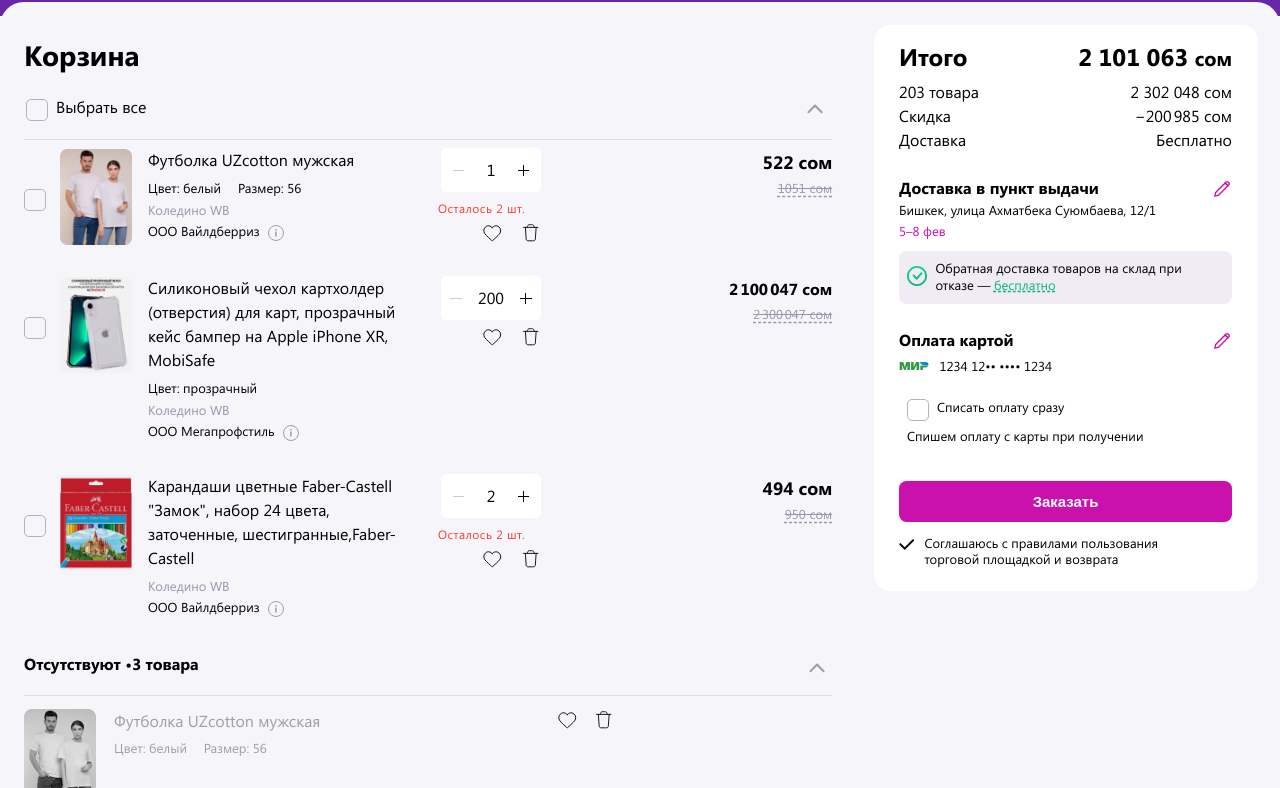
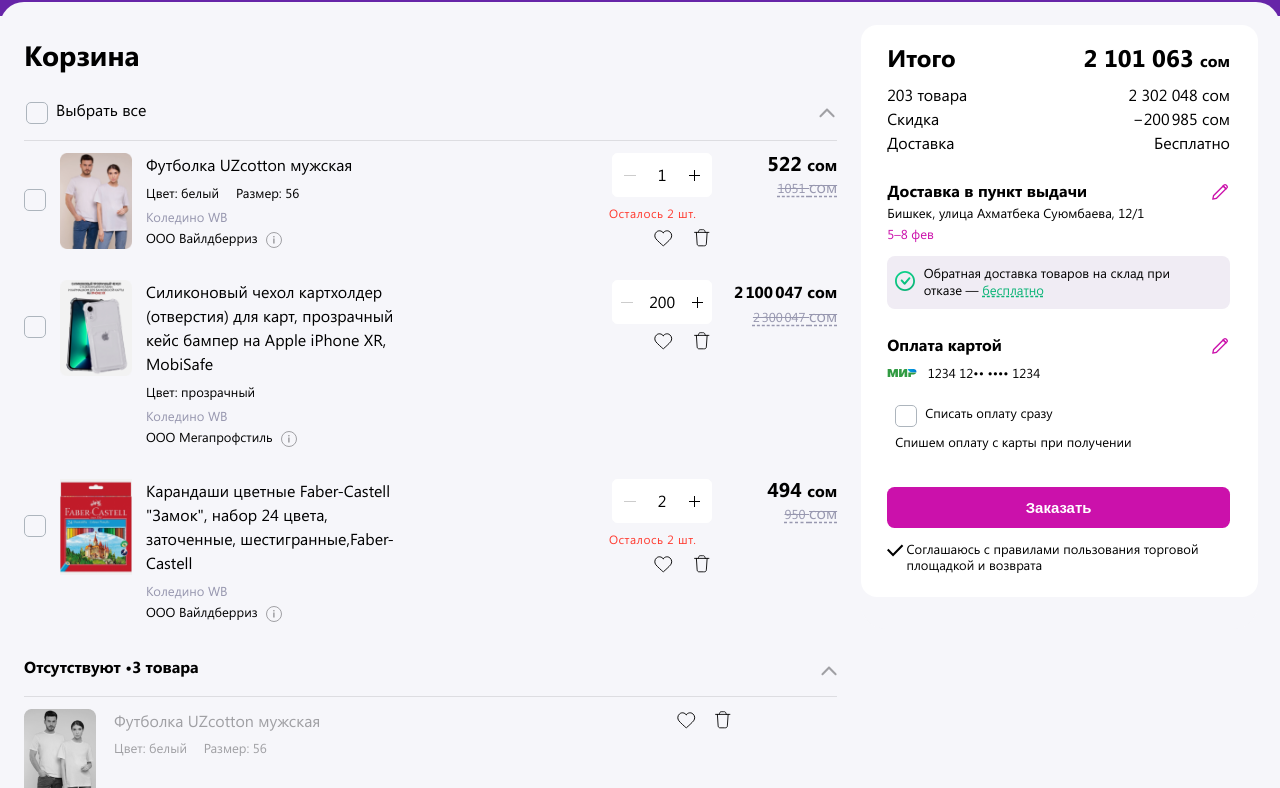
Before and after one commit to DariaSiluyanova/wbbasket.github.io, a plain HTML site: page index.html in a window 1280 px wide. Shown: the part 84-872 px from the top of the page. Drawn offline with Linux system fonts and the light colour scheme; files whose address does not match are found by name.

Commit message:
desktop ver/user__input to do

```diff
--- a/index.html
+++ b/index.html
@@ -80,7 +80,7 @@
 
     <main class="main">
       <form class="main__form form" action="#" method="post">
-        <div class="cart-container">
+        <div class="cart-container form__cart-container">
           <div class="form__cart">
             <h1 class="title">Корзина</h1>
             <ul class="list">
@@ -119,9 +119,13 @@
                     </label>
                     <div class="list__item__data">
                       <div class="mobile mob-price">
-                        <h3 class="cart-mobile-price mobile">494 сом</h3>
+                        <h3 class="cart-mobile-price mobile">
+                          522&nbsp;<spam class="unit">сом</spam>
+                        </h3>
                         <div class="old-price mobile">
-                          <span class="old-price--cancel">950 сом</span>
+                          <span class="old-price--cancel"
+                            >1051&nbsp;<span class="unit">сом</span></span
+                          >
                         </div>
                       </div>
                       <h4 class="list__item__title form-title">
@@ -208,9 +212,13 @@
                 </div>
 
                 <div class="laptop item-section__price">
-                  <h3 class="cart-price">522 сом</h3>
+                  <h3 class="cart-price">
+                    522&nbsp;<span class="unit">сом</span>
+                  </h3>
                   <div class="old-price">
-                    <span class="old-price--cancel">1051 сом</span>
+                    <span class="old-price--cancel"
+                      >1051&nbsp;<span class="unit">сом</span></span
+                    >
                   </div>
                 </div>
               </li>
@@ -239,9 +247,13 @@
                     </label>
                     <div class="list__item__data">
                       <div class="mobile mob-price">
-                        <h3 class="cart-mobile-price mobile">2 100 047 сом</h3>
+                        <h3 class="cart-mobile-price mobile">
+                          2 100 047&nbsp;<span class="unit">сом</span>
+                        </h3>
                         <div class="old-price mobile">
-                          <span class="old-price--cancel">2 300 047 сом</span>
+                          <span class="old-price--cancel"
+                            >2 300 047&nbsp;<span class="unit">сом</span></span
+                          >
                         </div>
                       </div>
                       <h4 class="list__item__title form-title">
@@ -326,9 +338,13 @@
                   </div>
                 </div>
                 <div class="laptop item-section__price">
-                  <h3 class="cart-price cart-price--high">2 100 047 сом</h3>
+                  <h3 class="cart-price cart-price--high">
+                    2 100 047&nbsp;<span class="unit">сом</span>
+                  </h3>
                   <div class="old-price">
-                    <span class="old-price--cancel">2 300 047 сом</span>
+                    <span class="old-price--cancel"
+                      >2 300 047&nbsp;<span class="unit">сом</span></span
+                    >
                   </div>
                 </div>
               </li>
@@ -357,9 +373,13 @@
                     </label>
                     <div class="list__item__data">
                       <div class="mobile mob-price">
-                        <h3 class="cart-mobile-price mobile">494 сом</h3>
+                        <h3 class="cart-mobile-price mobile">
+                          494&nbsp;<span class="unit">сом</span>
+                        </h3>
                         <div class="old-price mobile">
-                          <span class="old-price--cancel">950 сом</span>
+                          <span class="old-price--cancel"
+                            >950&nbsp;<span class="unit">сом</span></span
+                          >
                         </div>
                       </div>
                       <h4
@@ -446,9 +466,13 @@
                 </div>
 
                 <div class="laptop item-section__price">
-                  <h3 class="cart-price">494 сом</h3>
+                  <h3 class="cart-price">
+                    494&nbsp;<span class="unit">сом</span>
+                  </h3>
                   <div class="old-price">
-                    <span class="old-price--cancel">950 сом</span>
+                    <span class="old-price--cancel"
+                      >950&nbsp;<span class="unit">сом</span></span
+                    >
                   </div>
                 </div>
               </li>
@@ -833,7 +857,8 @@
               name="user_email"
               placeholder="Почта"
             />
-            <label class="input-field user__input phone-label" for="phone"> Телефон
+            <label class="input-field user__input phone-label" for="phone">
+              Телефон
               <input
                 class="phone-input"
                 type="tel"
@@ -855,7 +880,9 @@
         <div class="total total--modal">
           <div class="total__row total__title">
             <h2 class="details-title">Итого</h2>
-            <span class="total__sum details-title">2 101 063 <spam class="total__unit">сом</spam></span>
+            <span class="total__sum details-title"
+              >2 101 063 <spam class="unit">сом</spam></span
+            >
           </div>
           <div class="total__details details-sum form-title">
             <div class="total__row">
@@ -881,7 +908,9 @@
                 </button>
               </div>
 
-              <div class="addition__address">Бишкек, улица Ахматбека Суюмбаева, 12/1</div>
+              <div class="addition__address">
+                Бишкек, улица Ахматбека Суюмбаева, 12/1
+              </div>
               <div class="addition__date">5–8 фев</div>
             </div>
 
@@ -901,14 +930,18 @@
           <div class="additional-block additional-block--laptop">
             <div class="laptop">
               <div class="addition__header">
-                  <h4 class="form-title">Оплата картой</h4>
+                <h4 class="form-title">Оплата картой</h4>
                 <button class="addition__btn">
                   <img src="./images/icons/pencil.svg" alt="icon-edit" />
                 </button>
               </div>
 
               <div class="card-payment">
-                <img class="card-payment__icon" src="./images/icons/mirpay.svg" alt="svg-mirpay" />
+                <img
+                  class="card-payment__icon"
+                  src="./images/icons/mirpay.svg"
+                  alt="svg-mirpay"
+                />
                 1234 12•• •••• 1234
               </div>
             </div>
@@ -923,7 +956,9 @@
               <label class="checkbox__label" for="writeoffmoney"
                 >Списать оплату сразу</label
               >
-              <div class="additional-block__info">Спишем оплату с карты при получении</div>
+              <div class="additional-block__info">
+                Спишем оплату с карты при получении
+              </div>
             </div>
           </div>
 
--- a/style.css
+++ b/style.css
@@ -275,7 +275,7 @@
     border-bottom: 1px solid var(--border-color);
 }
 
-.missing-items__item:last-child {
+.form__cart-container {
     margin-bottom: 41px;
 }
 
@@ -898,7 +898,7 @@
     }
 
     .form__cart {
-        margin-bottom: 30px;
+        margin-bottom: 28px;
     }
 
     .total--modal {
@@ -911,7 +911,7 @@
         background-color: var(--labels);
     }
 
-    .total__unit {
+    .unit {
         font-size: 20px;
     }
 
@@ -1010,7 +1010,6 @@
 
     .checkbox+.checkbox__label {
         align-items: self-start;
-        padding-top: 1px;
     }
 
     .checkbox+.checkbox__label::before {
@@ -1069,8 +1068,9 @@
 
     .cart-info-container {
         display: flex;
+        flex-grow: 1;
         justify-content: space-between;
-        min-width: 517px;
+
     }
 
     .cart-footer {
@@ -1081,7 +1081,7 @@
     }
 
     .item-section__price {
-        flex-grow: 2;
+        width: 125px;
     }
 
     .amount-btn {
@@ -1123,11 +1123,11 @@
     /*missing cart*/
     .missing-item {
         flex-wrap: nowrap;
-        padding-top: 13px;
+        padding-top: 10px;
     }
 
     .missing-items__header {
-        padding-bottom: 18.5px;
+        padding-bottom: 16.5px;
     }
 
     .missing-item__info {
@@ -1177,7 +1177,7 @@
     }
 
     .btn-edit {
-        padding-top: 16px;
+        padding-top: 12px;
     }
 
     .delivery::before,
@@ -1325,7 +1325,7 @@
     }
 
     .card-payment {
-        padding-top: 4px;
+        padding-top: 6px;
         padding-bottom: 16px;
     }
 
@@ -1349,3 +1349,108 @@
         padding: 2px 18px 8px 3px;
     }
 }
+
+@media (min-width: 1025px) {
+    /*header*/
+    .header__search {
+        flex-grow: 22.5;
+    }
+
+    .form__cart, .form__missing, .form__delivery, .form__payment, .form__user-info {
+        width: 66%;
+    }
+
+    .checkbox--choose-all {
+        padding: 9px 2px 16px;
+    }
+
+    .cart-info-container {
+        padding-top: 4px;
+    }
+
+    .cart-price {
+        font-size: 20px;
+    }
+
+    .cart-price--high {
+        font-size: 16px;
+        line-height: 32px;
+    }
+
+    .list__item {
+        padding-top: 8px;
+    }
+
+    .list__item__data {
+        padding-left: 14px;
+    }
+
+    .list__item__info .checkbox+.checkbox__label::before {
+        margin-top: 36px;
+    }
+
+    .collapse {
+        margin-right: 0px;
+    }
+
+    .unit {
+        font-size: 16px;
+    }
+
+    .details__color {
+        margin-bottom: 8px;
+    }
+
+    .item-section {
+        margin-bottom: 15px;
+    }
+
+    .old-price {
+        padding-top: 0px;
+    }
+
+    .missing-item {
+        padding-top: 12px;
+    }
+
+    .missing-item__container {
+        margin-right: 30px;
+    }
+
+    .icon-like-container.icon-like-container--missing {
+        justify-content: center;
+    }
+
+    .form__cart-container {
+        margin-bottom: 46px;
+    }
+
+    .delivery__point__title {
+        width: 22%;
+    }
+
+    /*payway*/
+    .payment__header {
+        margin-bottom: 19px;
+    }
+
+    /*user__form*/
+    .form-field {
+        max-width: 700px;
+    }
+
+    /*total-block*/
+
+    .total--modal {
+        width: 31%;
+        padding: 16px 28px 16px 26px;
+    }
+
+    .addition__date-info {
+        margin-bottom: 14px;
+    }
+
+    .icon__agree {
+        margin-right: 0px
+    }
+}
```
